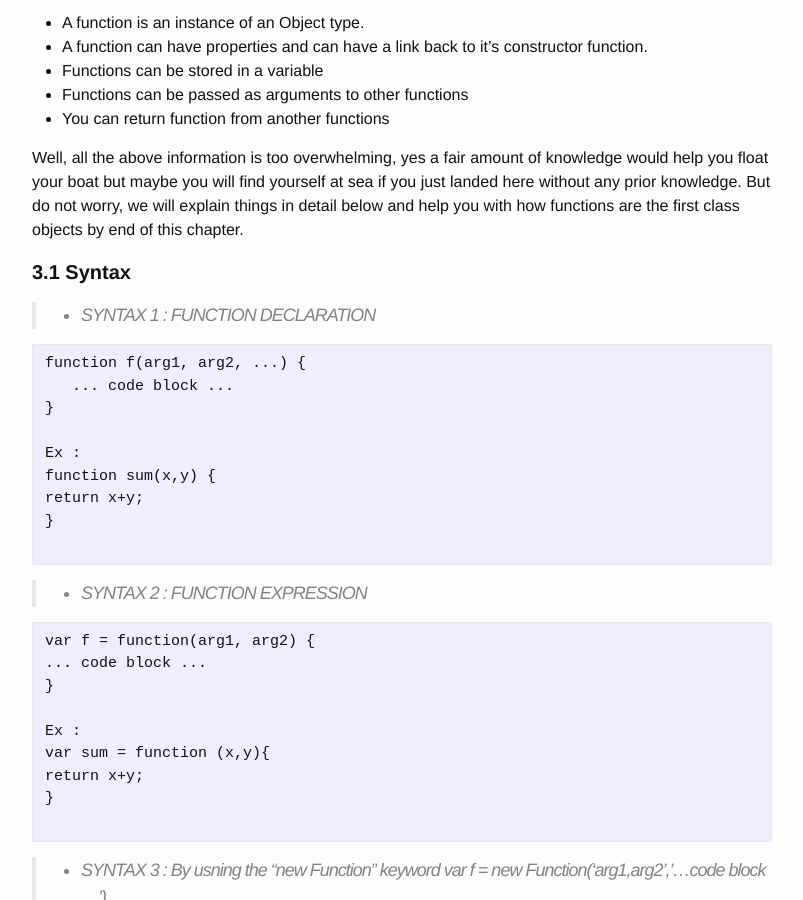
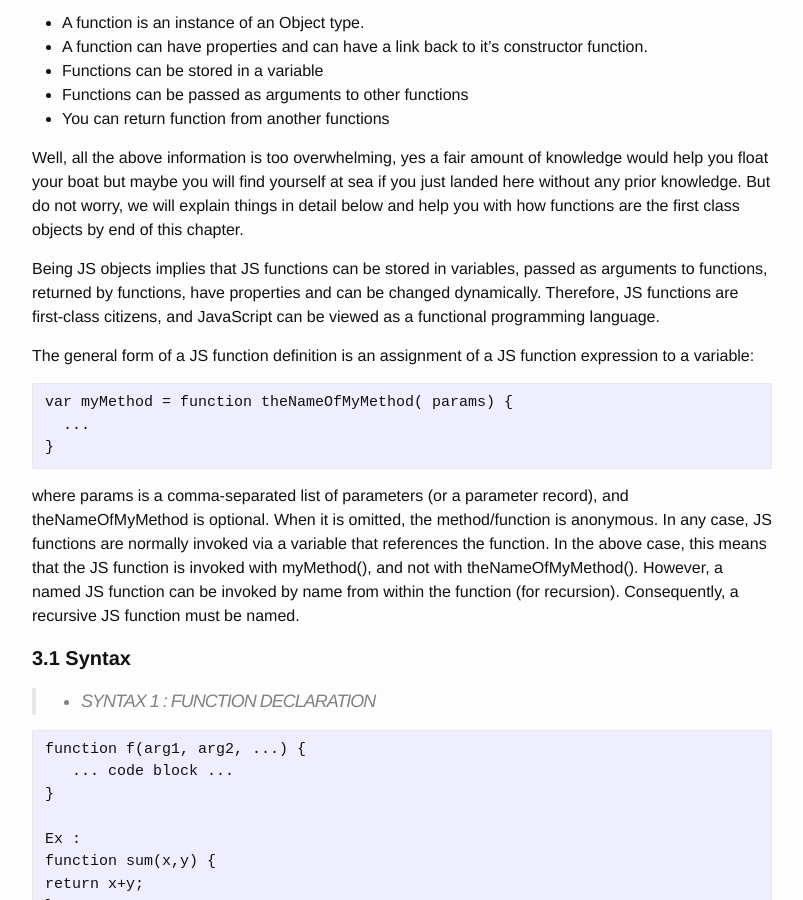
Before and after one commit to sagarmunjal/repo0001, a Jekyll site: the page built from _posts/2016-06-16-a-closer-look-at-the-functions-the-first-class-objects.md, in a window 1280 px wide and 900 px high, scrolled down 696 px. Shown: the whole window, without its empty margins (238-1041 px from the left). Built offline with Jekyll 4.4.1, drawn with Linux system fonts in a browser that asks for light colours; nearby versions of some CDN libraries; a script that is not in the unit is left out.

Commit message:
Updated 2016-06-16-a-closer-look-at-the-functions-the-first-class-objects.md

````diff
--- a/_posts/2016-06-16-a-closer-look-at-the-functions-the-first-class-objects.md
+++ b/_posts/2016-06-16-a-closer-look-at-the-functions-the-first-class-objects.md
@@ -31,6 +31,17 @@ Let's look at the following pointers, how functions are special type of objects:
 
 Well, all the above information is too overwhelming, yes a fair amount of knowledge would help you float your boat but maybe you will find yourself at sea if you just landed here without any prior knowledge. But do not worry, we will explain things in detail below and help you with how functions are the first class objects by end of this chapter.
 
+Being JS objects implies that JS functions can be stored in variables, passed as arguments to functions, returned by functions, have properties and can be changed dynamically. Therefore, JS functions are first-class citizens, and JavaScript can be viewed as a functional programming language.
+
+The general form of a JS function definition is an assignment of a JS function expression to a variable:
+
+```
+var myMethod = function theNameOfMyMethod( params) {
+  ...
+}
+```
+
+where params is a comma-separated list of parameters (or a parameter record), and theNameOfMyMethod is optional. When it is omitted, the method/function is anonymous. In any case, JS functions are normally invoked via a variable that references the function. In the above case, this means that the JS function is invoked with myMethod(), and not with theNameOfMyMethod(). However, a named JS function can be invoked by name from within the function (for recursion). Consequently, a recursive JS function must be named.
 
 
 #### **3.1 Syntax**
````
